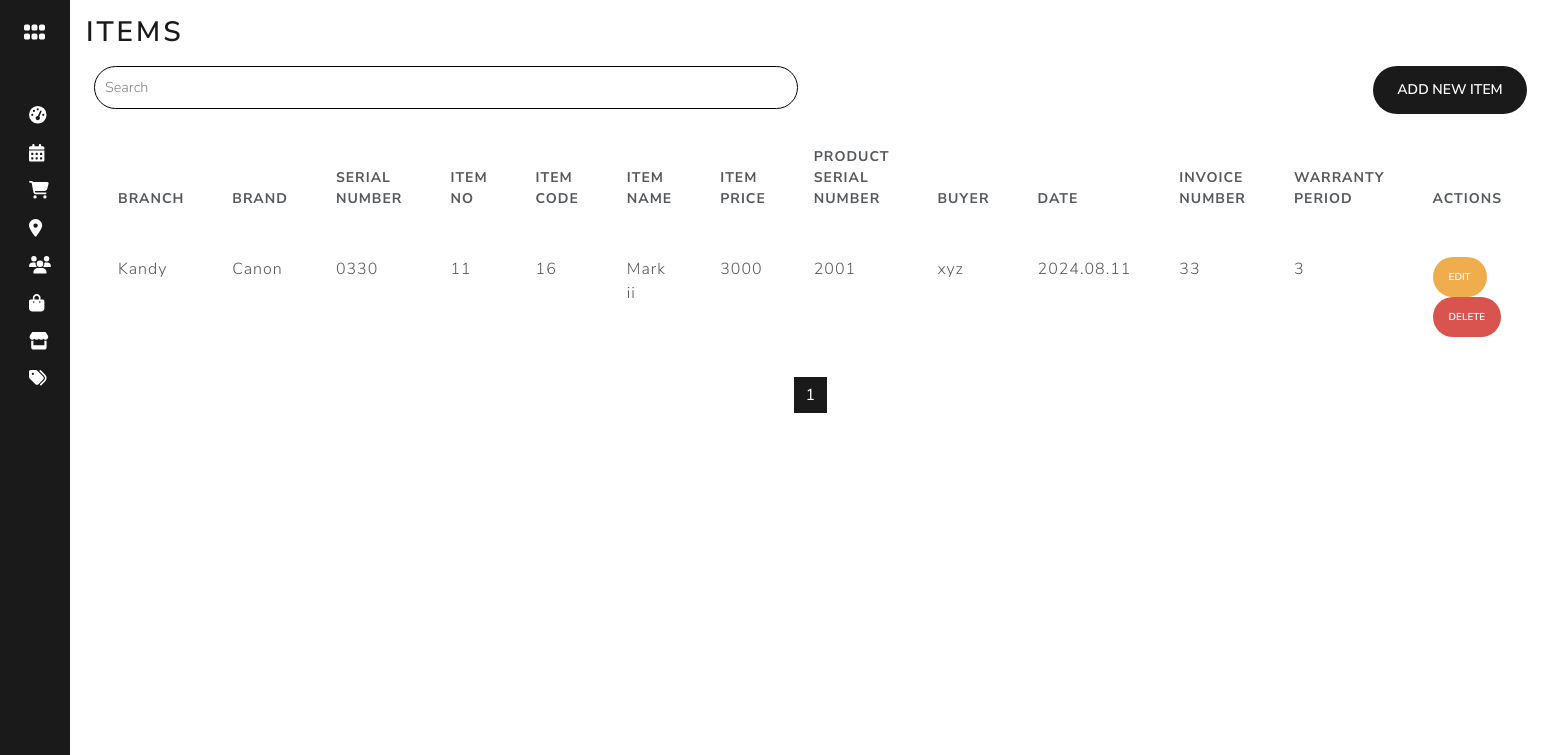
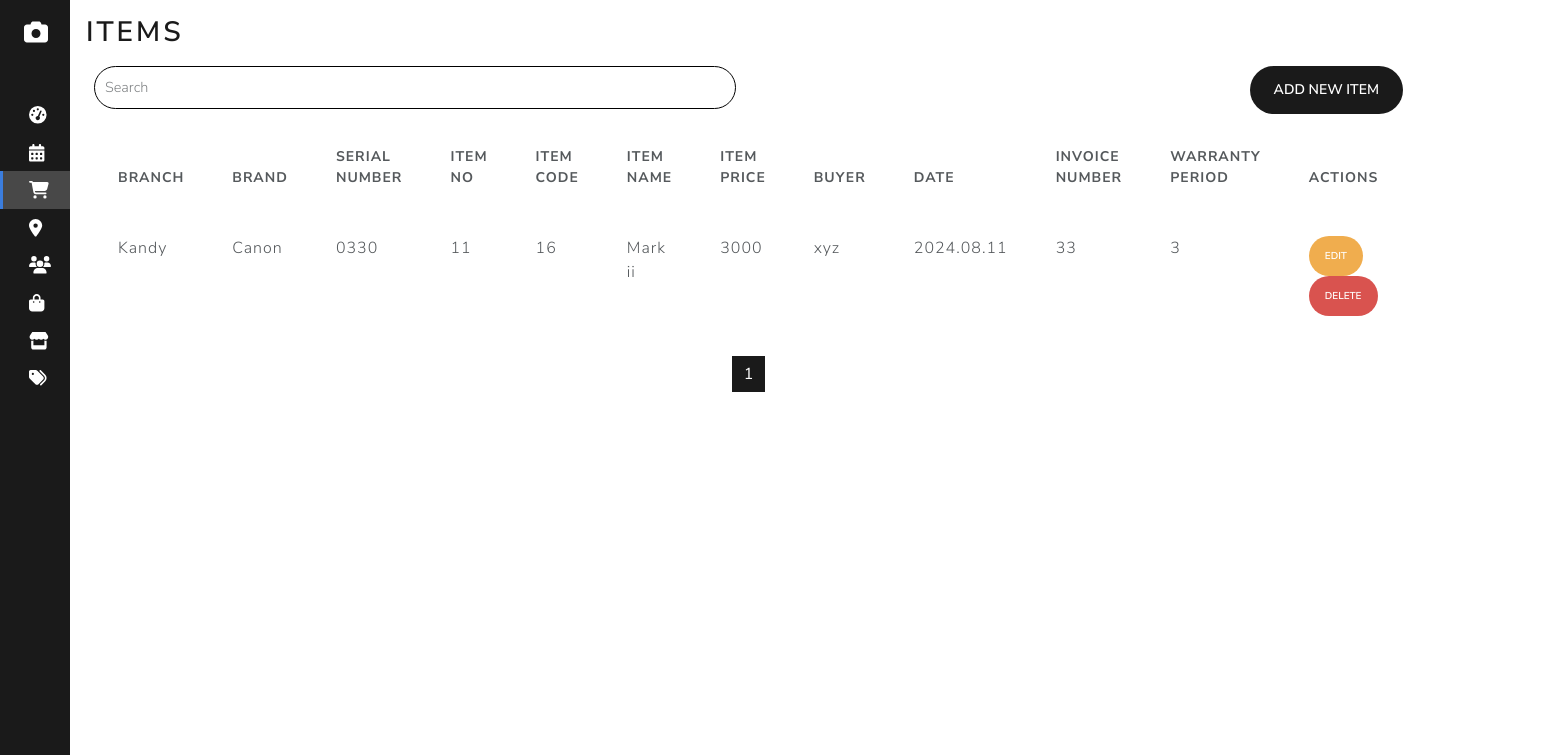
Before and after one commit to Kavindu-Lakshika/Lukshman, a React (Vite) app: page /item in a window 1280 px wide. Shown: the top 755 px of the page, 1551 px wide, since content can reach past the window. Built offline with nearby package versions, Linux system fonts and the light colour scheme.

Commit message:
Side Bar changes

```diff
--- a/src/Css/SideBar.css
+++ b/src/Css/SideBar.css
@@ -21,7 +21,7 @@ body {
   display: flex;
   flex-direction: column;
   height: 100vh;
-  overflow-y: auto; /* Allows scrolling if content is larger than screen */
+  overflow-y: auto;
 }
 
 #sidebar.expand {
@@ -69,6 +69,11 @@ a.sidebar-link {
   font-size: 0.9rem;
   white-space: nowrap;
   border-left: 3px solid transparent;
+}
+
+a.sidebar-link.active {
+  background-color: rgba(255, 255, 255, 0.2);
+  border-left: 3px solid #3b7ddd;
 }
 
 .sidebar-link svg {
--- a/src/components/SideBar.jsx
+++ b/src/components/SideBar.jsx
@@ -1,4 +1,5 @@
 import { useState } from "react";
+import { useLocation, Link } from "react-router-dom";
 import "../Css/SideBar.css";
 import { FontAwesomeIcon } from "@fortawesome/react-fontawesome";
 import {
@@ -10,77 +11,104 @@ import {
   faTags,
   faStore,
   faShoppingBag,
-  faGrip,
+  faCamera,
   faRightFromBracket,
 } from "@fortawesome/free-solid-svg-icons";
-import { Link } from "react-router-dom";
 
-const SideBar=({onLogout})=> {
+const SideBar = ({ onLogout }) => {
   const [isExpanded, setIsExpanded] = useState(false);
+  const location = useLocation();
+
   const toggleSidebar = () => {
     setIsExpanded(!isExpanded);
   };
 
   const logout = () => {
     onLogout();
-}
+  };
+
+  const isActive = (path) => location.pathname === path;
 
   return (
     <div className="wrapper">
       <aside id="sidebar" className={isExpanded ? "expand" : ""}>
         <div className="d-flex align-items-center mt-1">
           <button className="toggle-btn" onClick={toggleSidebar} type="button">
-            <FontAwesomeIcon icon={faGrip} />
+            <FontAwesomeIcon icon={faCamera} />
           </button>
           <div className="sidebar-logo">
-            <Link to="/dashboard">Lakshman</Link>
+            <Link to="/dashboard">Lakshman Camera</Link>
           </div>
         </div>
         <ul className="sidebar-nav">
           <li className="sidebar-item">
-            <Link to="/dashboard" className="sidebar-link">
+            <Link
+              to="/dashboard"
+              className={`sidebar-link ${isActive("/dashboard") ? "active" : ""}`}
+            >
               <FontAwesomeIcon icon={faTachometerAlt} />
               <span>Dashboard</span>
             </Link>
           </li>
           <li className="sidebar-item">
-            <Link to="/booking" className="sidebar-link">
+            <Link
+              to="/booking"
+              className={`sidebar-link ${isActive("/booking") ? "active" : ""}`}
+            >
               <FontAwesomeIcon icon={faCalendarDays} />
               <span>Bookings</span>
             </Link>
           </li>
           <li className="sidebar-item">
-            <Link to="/item" className="sidebar-link">
+            <Link
+              to="/item"
+              className={`sidebar-link ${isActive("/item") ? "active" : ""}`}
+            >
               <FontAwesomeIcon icon={faShoppingCart} />
               <span>Items</span>
             </Link>
           </li>
           <li className="sidebar-item">
-            <Link to="/branch" className="sidebar-link">
+            <Link
+              to="/branch"
+              className={`sidebar-link ${isActive("/branch") ? "active" : ""}`}
+            >
               <FontAwesomeIcon icon={faMapMarkerAlt} />
               <span>Branches</span>
             </Link>
           </li>
           <li className="sidebar-item">
-            <Link to="/customer" className="sidebar-link">
+            <Link
+              to="/customer"
+              className={`sidebar-link ${isActive("/customer") ? "active" : ""}`}
+            >
               <FontAwesomeIcon icon={faUsers} />
               <span>Customers</span>
             </Link>
           </li>
           <li className="sidebar-item">
-            <Link to="/buyer" className="sidebar-link">
+            <Link
+              to="/buyer"
+              className={`sidebar-link ${isActive("/buyer") ? "active" : ""}`}
+            >
               <FontAwesomeIcon icon={faShoppingBag} />
               <span>Buyers</span>
             </Link>
           </li>
           <li className="sidebar-item">
-            <Link to="/vender" className="sidebar-link">
+            <Link
+              to="/vender"
+              className={`sidebar-link ${isActive("/vender") ? "active" : ""}`}
+            >
               <FontAwesomeIcon icon={faStore} />
               <span>Venders</span>
             </Link>
           </li>
           <li className="sidebar-item">
-            <Link to="/brand" className="sidebar-link">
+            <Link
+              to="/brand"
+              className={`sidebar-link ${isActive("/brand") ? "active" : ""}`}
+            >
               <FontAwesomeIcon icon={faTags} />
               <span>Brands</span>
             </Link>
@@ -95,6 +123,6 @@ const SideBar=({onLogout})=> {
       </aside>
     </div>
   );
-}
+};
 
 export default SideBar;
--- a/src/pages/Item.jsx
+++ b/src/pages/Item.jsx
@@ -4,9 +4,9 @@ import Table from "../components/Table";
 import ItemForm from "../components/Forms/ItemForm";
 
 function Item() {
-  const columns = ["Branch", "Brand","Serial Number","Item No","Item Code","Item Name","Item Price","Product Serial Number","Buyer","Date","Invoice Number","Warranty Period"];
+  const columns = ["Branch", "Brand","Serial Number","Item No","Item Code","Item Name","Item Price","Buyer","Date","Invoice Number","Warranty Period"];
     const data = [
-      ["Kandy","Canon","0330","11","16","Mark ii","3000","2001","xyz","2024.08.11","33","3"],
+      ["Kandy","Canon","0330","11","16","Mark ii","3000","xyz","2024.08.11","33","3"],
     ];
     const btnName = "Add New Item";
 
```
